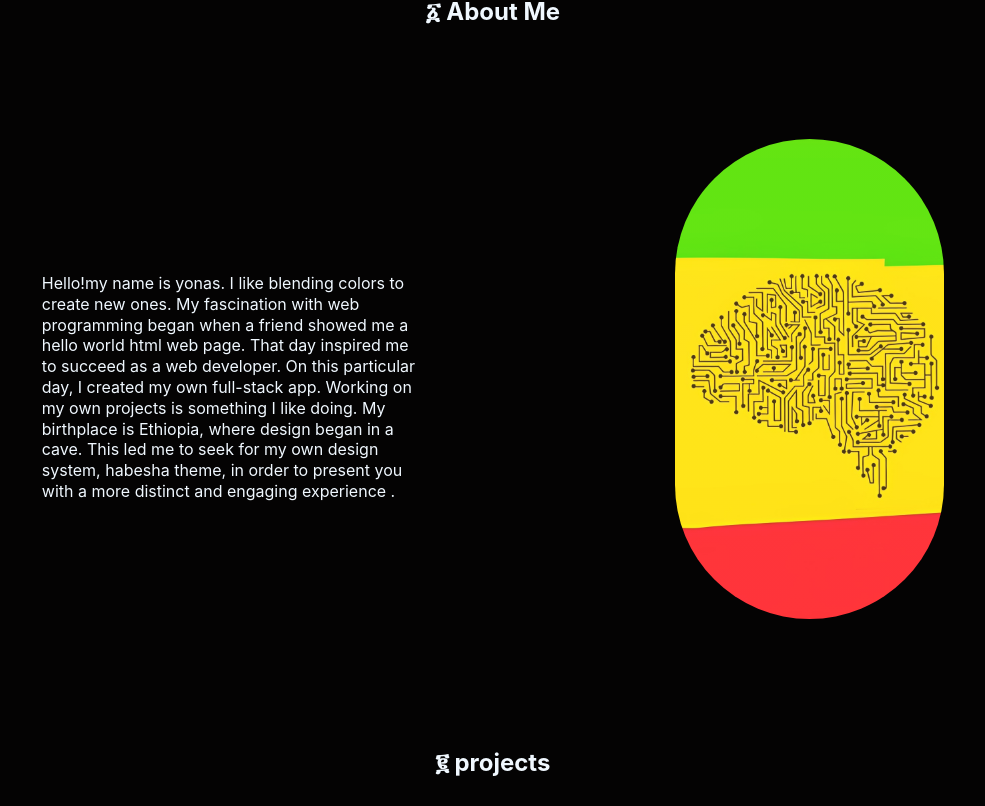
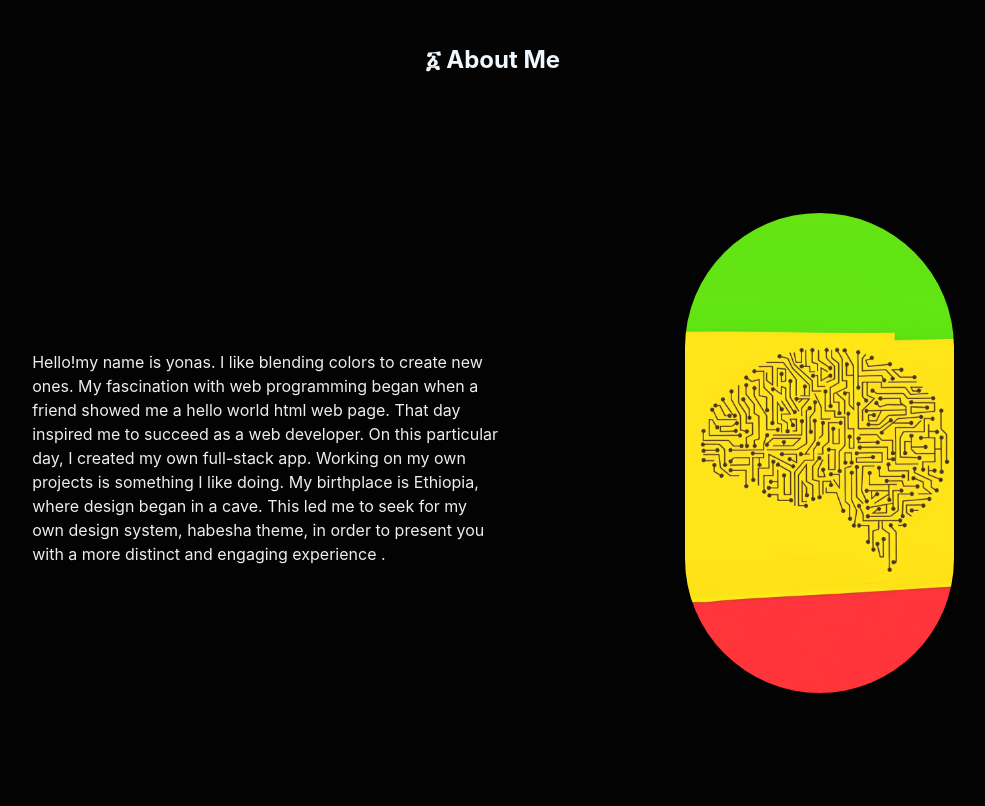
Before and after one commit to Yonasketema/yonask, a React (Create React App) app: page / in a window 1280 px wide. Shown: the part 574-1380 px from the top of the page, without its empty margins (147-1132 px from the left). Built offline with nearby package versions, Linux system fonts and the light colour scheme.

Commit message:
style : param font size

```diff
--- a/src/components/About.js
+++ b/src/components/About.js
@@ -1,19 +1,32 @@
+import Typography from "@mui/material/Typography";
 import me from "../imgs/proimg.jpg";
 
 const About = () => {
   return (
     <div id="about" style={{ marginBottom: "7rem" }}>
-      <h1 style={{ textAlign: "center", marginBottom: "7rem" }}>፩ About Me</h1>
+      <h1
+        style={{ textAlign: "center", marginTop: "3rem", marginBottom: "5rem" }}
+      >
+        ፩ About Me
+      </h1>
       <div
         className="about"
         style={{
           display: "flex",
-          justifyContent: "space-around",
+          justifyContent: "space-between",
           alignItems: "center",
+          gap: "20%",
+          padding: "5% 10%",
         }}
       >
-        <div style={{ width: "30vw" }}>
-          <p>
+        <div>
+          <Typography
+            gutterBottom
+            variant="body3"
+            color="#eee"
+            component="div"
+            style={{ lineHeight: "1.5" }}
+          >
             Hello!my name is yonas. I like blending colors to create new ones.
             My fascination with web programming began when a friend showed me a
             hello world html web page. That day inspired me to succeed as a web
@@ -22,7 +35,7 @@ const About = () => {
             is Ethiopia, where design began in a cave. This led me to seek for
             my own design system, habesha theme, in order to present you with a
             more distinct and engaging experience .
-          </p>
+          </Typography>
         </div>
         <div>
           <div
```
